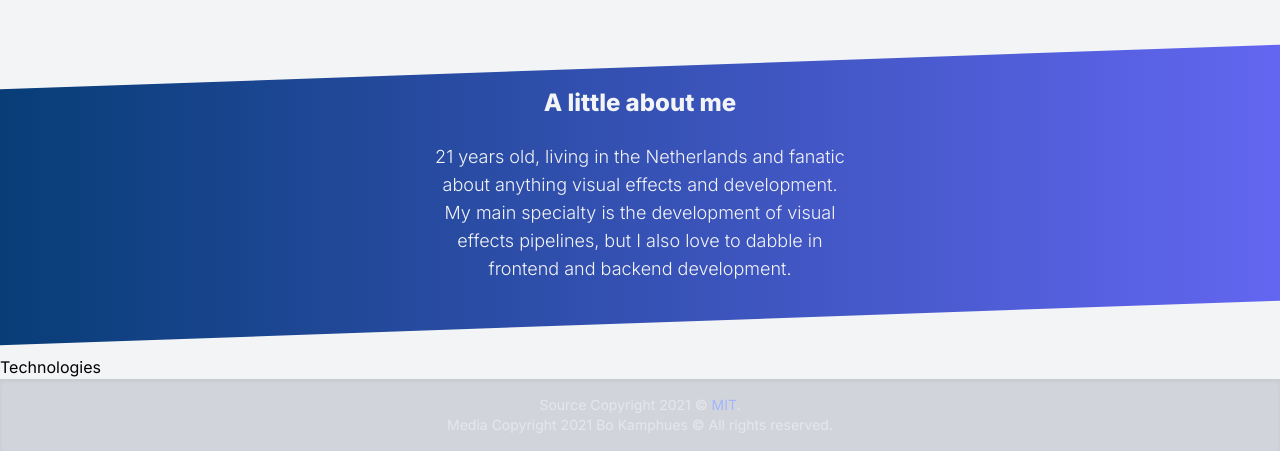
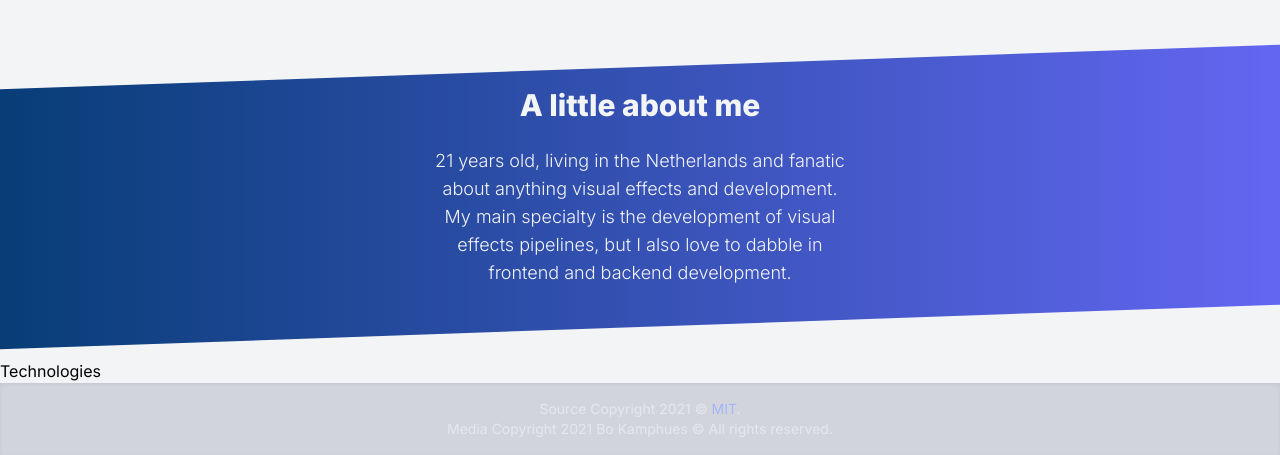
Before and after one commit to bkamphues/bokamphues.nl, a Gatsby site: page / in a window 1280 px wide. Shown: the part 627-1082 px from the top of the page. Built offline with nearby package versions, Linux system fonts and the light colour scheme; Gatsby itself is replaced by a stand-in of ours; what tailwindcss-typography would draw is missing.

Commit message:
Changed font-size

```diff
--- a/src/components/summary.tsx
+++ b/src/components/summary.tsx
@@ -10,7 +10,7 @@ export default function Summary() {
 	return (
 		<div className="transform -skew-y-2 translate-y-8 bg-gradient-to-r from-primary to-indigo-500 mt-5">
 			<div className="container mx-auto p-5 transform skew-y-2">
-				<h1 className="text-center text-2xl mb-6 font-extrabold text-gray-100">
+				<h1 className="text-center text-3xl mb-6 font-extrabold text-gray-100">
 					A little about me
 				</h1>
 				<div className="flex flex-wrap sm:flex-nowrap justify-center text-gray-100 text-lg font-semibold space-y-5 sm:space-y-0 pb-5 space-x-5">
```
